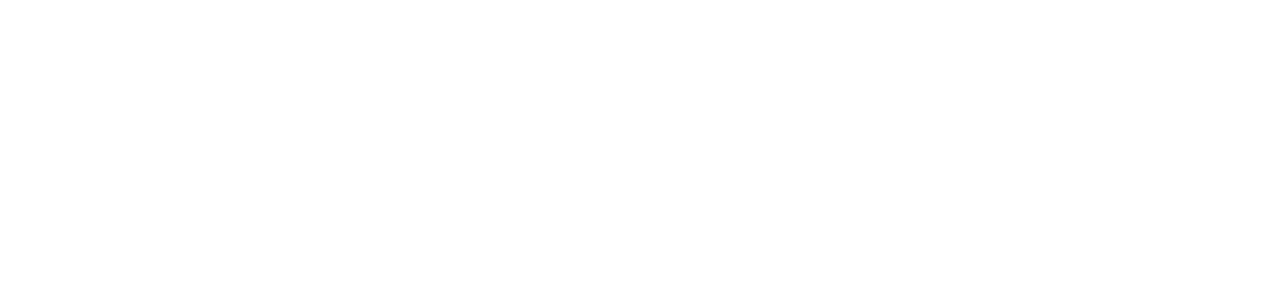
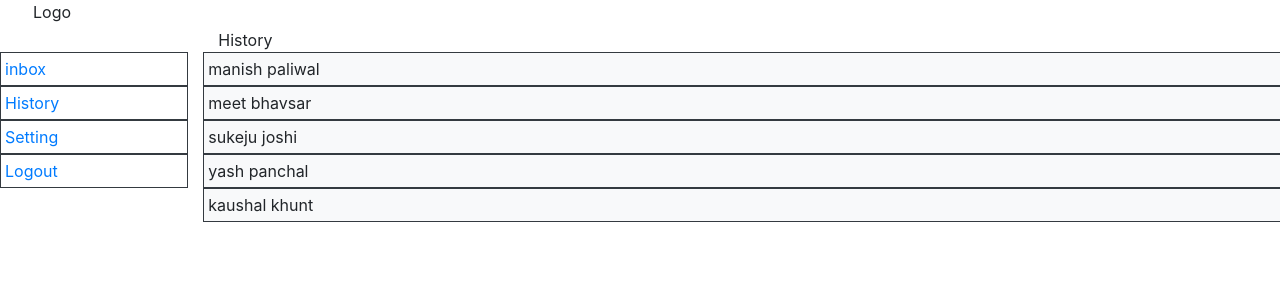
Before and after one commit to BhavsarMeet/gshah, a React (Create React App) app: page /history in a window 1280 px wide. Before the commit this address had no page. Shown: the top 300 px of the page. Built offline with nearby package versions, Linux system fonts and the light colour scheme.

Commit message:
seller pages 1

```diff
--- a/package.json
+++ b/package.json
@@ -10,7 +10,7 @@
     "react": "^17.0.2",
     "react-dom": "^17.0.2",
     "react-router-dom": "^6.2.1",
-    "react-scripts": "5.0.0",
+    "react-scripts": "^5.0.0",
     "web-vitals": "^2.1.4"
   },
   "scripts": {
--- a/public/index.html
+++ b/public/index.html
@@ -4,40 +4,15 @@
     <meta charset="utf-8" />
     <link rel="icon" href="%PUBLIC_URL%/favicon.ico" />
     <meta name="viewport" content="width=device-width, initial-scale=1" />
-    <meta name="theme-color" content="#000000" />
-    <meta
-      name="description"
-      content="Web site created using create-react-app"
-    />
-    <link rel="apple-touch-icon" href="%PUBLIC_URL%/logo192.png" />
-    <!--
-      manifest.json provides metadata used when your web app is installed on a
-      user's mobile device or desktop. See https://developers.google.com/web/fundamentals/web-app-manifest/
-    -->
-    <link rel="manifest" href="%PUBLIC_URL%/manifest.json" />
-    <!--
-      Notice the use of %PUBLIC_URL% in the tags above.
-      It will be replaced with the URL of the `public` folder during the build.
-      Only files inside the `public` folder can be referenced from the HTML.
-
-      Unlike "/favicon.ico" or "favicon.ico", "%PUBLIC_URL%/favicon.ico" will
-      work correctly both with client-side routing and a non-root public URL.
-      Learn how to configure a non-root public URL by running `npm run build`.
-    -->
-    <title>React App</title>
+    <link rel="stylesheet" href="https://cdn.jsdelivr.net/npm/bootstrap@4.6.1/dist/css/bootstrap.min.css">
+    <script src="https://cdn.jsdelivr.net/npm/jquery@3.5.1/dist/jquery.slim.min.js">    </script>
+    <script src="https://cdn.jsdelivr.net/npm/popper.js@1.16.1/dist/umd/popper.min.js">   </script>
+    <script src="https://cdn.jsdelivr.net/npm/bootstrap@4.6.1/dist/js/bootstrap.bundle.min.js"></script>
+    <title>Gsha</title>
   </head>
   <body>
     <noscript>You need to enable JavaScript to run this app.</noscript>
     <div id="root"></div>
-    <!--
-      This HTML file is a template.
-      If you open it directly in the browser, you will see an empty page.
 
-      You can add webfonts, meta tags, or analytics to this file.
-      The build step will place the bundled scripts into the <body> tag.
-
-      To begin the development, run `npm start` or `yarn start`.
-      To create a production bundle, use `npm run build` or `yarn build`.
-    -->
   </body>
 </html>
--- a/src/App.js
+++ b/src/App.js
@@ -1,4 +1,4 @@
-import logo from './logo.svg';
+//import logo from './logo.svg';
 import './App.css';
 import { Route, Routes } from 'react-router-dom';
 import Signup from './components/signup/Signup';
@@ -6,6 +6,11 @@ import Login from './components/login/Login';
 import Error from './components/error/Error';
 import LoginWithOTP from './components/LoginWithOTP/LoginWithOTP';
 import Credentails from './components/credentials/Credentails';
+import SellerDashboard from './components/sellerpages/SellerDashboard';
+import History from './components/sellerpages/History';
+import Setting from './components/sellerpages/Setting';
+import Logout from './components/logout/Logout';
+import Sellersignup from './components/sellerpages/SellerSignup';
 
 const App = ()=> {
   return (
@@ -13,8 +18,13 @@ const App = ()=> {
       <Routes>
         <Route path="/" element={<Login />} exact />
         <Route path="/signup" element={<Signup />} exact />
+        <Route path="/sellersignup" element={<Sellersignup />} exact />
         <Route path="/loginwithotp" element={<LoginWithOTP />} exact />
         <Route path="/cred" element={<Credentails/>} exact></Route>
+        <Route path="/sellerdashboard" element={<SellerDashboard/> } exact></Route>
+        <Route path="/history" element={<History/> } exact></Route>
+        <Route path="/setting" element={<Setting/> } exact></Route>
+        <Route path="/logout" element={<Logout/> } exact></Route>
         <Route element={<Error />} />
       </Routes>
   );
--- a/src/components/credentials/Credentails.jsx
+++ b/src/components/credentials/Credentails.jsx
@@ -1,5 +1,5 @@
 import axios from 'axios';
-import react,{useState,useEffect} from "react";
+import React,{useState,useEffect} from "react";
 import { Link } from "react-router-dom";
 
 const Credentails=({location})=>{
--- /dev/null
+++ b/src/components/logout/Logout.jsx
@@ -0,0 +1,21 @@
+import React from 'react';
+import { useNavigate } from 'react-router-dom';
+
+const Logout = () => {
+    const navigate = useNavigate();
+    const logout = () => {
+        navigate("/");
+    }
+    const abort = () =>{
+        navigate("/sellerdashboard");
+    }
+    return (
+        <div>
+            Are you sure you want to logout?<br/>
+            <button onClick={logout}>yes</button>
+            <button onClick={abort}>No</button>
+        </div>
+    );
+}
+
+export default Logout;
--- /dev/null
+++ b/src/components/sellerpages/History.jsx
@@ -0,0 +1,32 @@
+import React from 'react'
+import { Link } from 'react-router-dom';
+
+const History = (props) => {
+    return (
+    <div className='container-fuild'>
+        <div className='row'>
+            <div className='col-3 pl-5'>Logo</div>
+            <div className='col-6'></div>
+            <div className='col-3' style={{textAlign:'right',paddingRight:20}}>{props.name} </div>
+        </div>
+        <div className='row mt-1'>
+            <div className='col-2 mt-4' style={{}}>
+            <div className='container border border-dark p-1'><Link to='/sellerdashboard'>inbox</Link></div>
+                <div className='container border border-dark p-1'><Link to='/history'>History</Link></div>
+                <div className='container border border-dark p-1'><Link to='/setting'>Setting</Link></div>
+                <div className='container border border-dark p-1'><Link to='/logout'>Logout</Link></div>
+            </div>
+            <div className='col-10' style={{}}>
+                <span>History</span>
+                <div className='row bg-light border border-dark p-1'>manish paliwal</div>
+                <div className='row bg-light border border-dark p-1'>meet bhavsar</div>
+                <div className='row bg-light border border-dark p-1'>sukeju joshi</div>
+                <div className='row bg-light border border-dark p-1'>yash panchal</div>
+                <div className='row bg-light border border-dark p-1'>kaushal khunt</div>
+            </div>
+        </div>
+    </div>
+
+);}
+
+export default History;
--- /dev/null
+++ b/src/components/sellerpages/SellerDashboard.jsx
@@ -0,0 +1,31 @@
+import React from 'react'
+import { Link } from 'react-router-dom'
+
+const SellerDashboard = (props) => {
+    return (
+    <div className='container-fuild'>
+        <div className='row'>
+            <div className='col-3 pl-5'>Logo</div>
+            <div className='col-6'></div>
+            <div className='col-3' style={{textAlign:'right',paddingRight:20}}>{props.name} </div>
+        </div>
+        <div className='row mt-1'>
+            <div className='col-2' style={{}}>
+                <div className='container border border-dark p-1'><Link to='/sellerdashboard'>inbox</Link></div>
+                <div className='container border border-dark p-1'><Link to='/history'>History</Link></div>
+                <div className='container border border-dark p-1'><Link to='/setting'>Setting</Link></div>
+                <div className='container border border-dark p-1'><Link to='/logout'>Logout</Link></div>
+            </div>
+            <div className='col-10' style={{}}>
+                <div className='row bg-light border border-dark p-1'>manish paliwal</div>
+                <div className='row bg-light border border-dark p-1'>meet bhavsar</div>
+                <div className='row bg-light border border-dark p-1'>sukeju joshi</div>
+                <div className='row bg-light border border-dark p-1'>yash panchal</div>
+                <div className='row bg-light border border-dark p-1'>kaushal khunt</div>
+            </div>
+        </div>
+    </div>
+
+);}
+
+export default SellerDashboard;
--- /dev/null
+++ b/src/components/sellerpages/SellerSignup.jsx
@@ -0,0 +1,87 @@
+import axios from 'axios';
+import React, { useState } from 'react';
+import { Link, useNavigate } from 'react-router-dom';
+
+const Sellersignup = () => {
+    const navigate = useNavigate();
+    const [formValues, setformValues] = useState({
+        sellerName:"",
+        sellerEmail:"",
+        sellerNumber:"",
+        sellerPassword:"",
+        sellerAdress:""
+    });
+
+    const setValue = (event) => {
+        const {name,value} = event.target ;
+        setformValues((preval)=>{
+            return{
+                ...preval,
+                [name] : value
+            }
+        });
+    }
+
+    const submitHandler = (e) =>{
+        e.preventDefault();
+        axios.post("http://localhost:8082/seller/addSeller",formValues).then((response)=>{
+            console.log(response);
+        });
+        navigate("/");
+    }
+    return (
+        <>
+            <form onSubmit={submitHandler}>
+            <label >Name:</label>
+            <input
+                type="text"
+                value={formValues.name}
+                onChange={setValue}
+                name="sellerName"
+            />
+            <br />
+
+            <label >Email:</label>
+            <input
+                type="text"
+                value={formValues.email}
+                onChange={setValue}
+                name="sellerEmail"
+            />
+            <br />
+
+            <label >Number:</label>
+            <input
+                type="text"
+                value={formValues.number}
+                onChange={setValue}
+                name="sellerNumber"
+            />
+            <br />
+
+            <label >Adress:</label>
+            <input
+                type="text"
+                value={formValues.adress}
+                onChange={setValue}
+                name="sellerAdress"
+            />
+            <br />
+            <label >Password:</label>
+            <input
+                type="password"
+                value={formValues.password}
+                placeholder="set password"
+                onChange={setValue}
+                name="sellerPassword"
+            />
+
+            <input type="submit" value="signup" />
+
+        </form>
+        <Link to="/">already have an acoount?login</Link>
+        </>
+    );
+}
+
+export default Sellersignup;
--- /dev/null
+++ b/src/components/sellerpages/Setting.jsx
@@ -0,0 +1,27 @@
+import React from 'react';
+import { Link } from 'react-router-dom';
+
+const Setting = () => {
+    return (
+        <div className='container-fuild'>
+            <div className='row'>
+                <div className='col-3 pl-5'>Logo</div>
+                <div className='col-6'></div>
+                <div className='col-3' style={{textAlign:'right',paddingRight:20}}></div>
+            </div>
+            <div className='row mt-1'>
+            <div className='col-2 mt-4' style={{}}>
+                <div className='container border border-dark p-1'><Link to='/sellerdashboard'>inbox</Link></div>
+                <div className='container border border-dark p-1'><Link to='/history'>History</Link></div>
+                <div className='container border border-dark p-1'><Link to='/setting'>Setting</Link></div>
+                <div className='container border border-dark p-1'><Link to='/logout'>Logout</Link></div>
+            </div>
+            <div className='col-10' style={{}}>
+                <span>Setting</span>
+            </div>
+            </div>
+        </div>
+    );
+}
+
+export default Setting;
```
Also changed, not shown: src/components/login/Login.jsx (+1 -6 lines), 1 other file (tests, documents, lock files or other folders).
